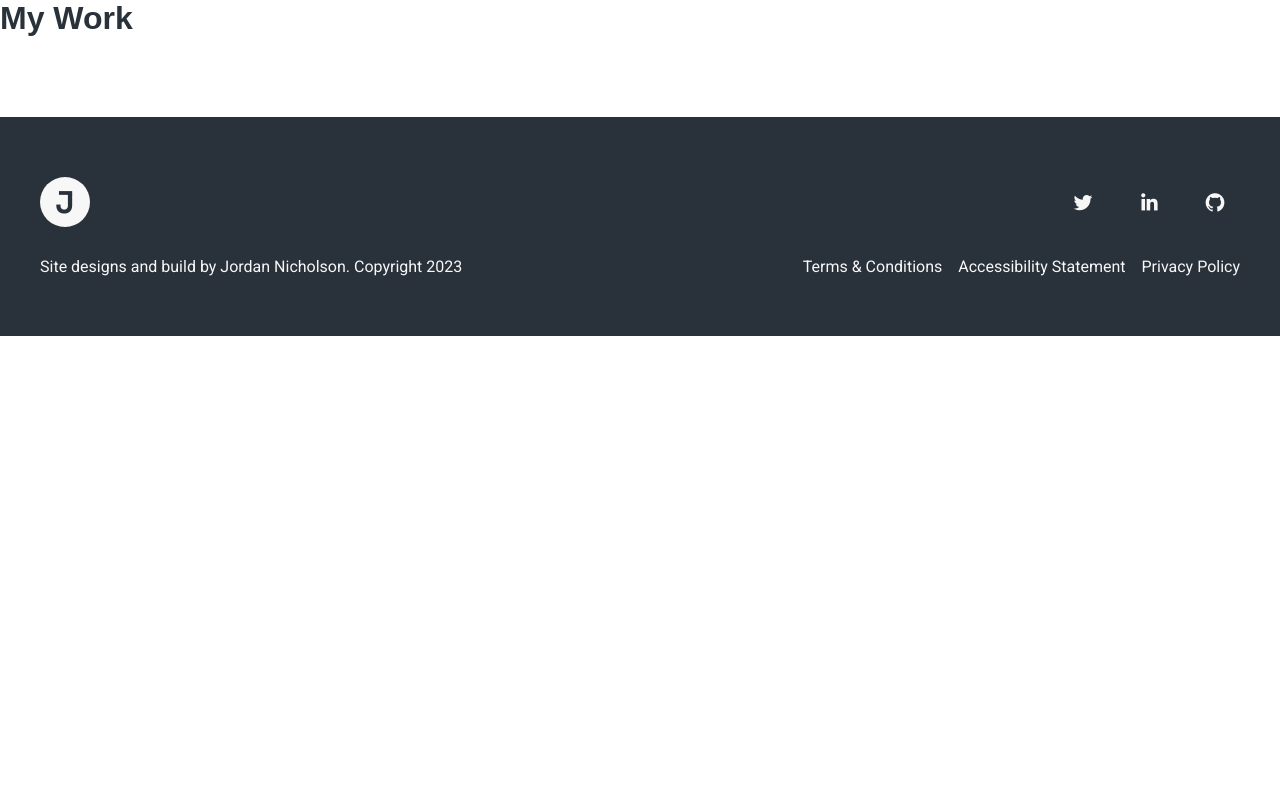
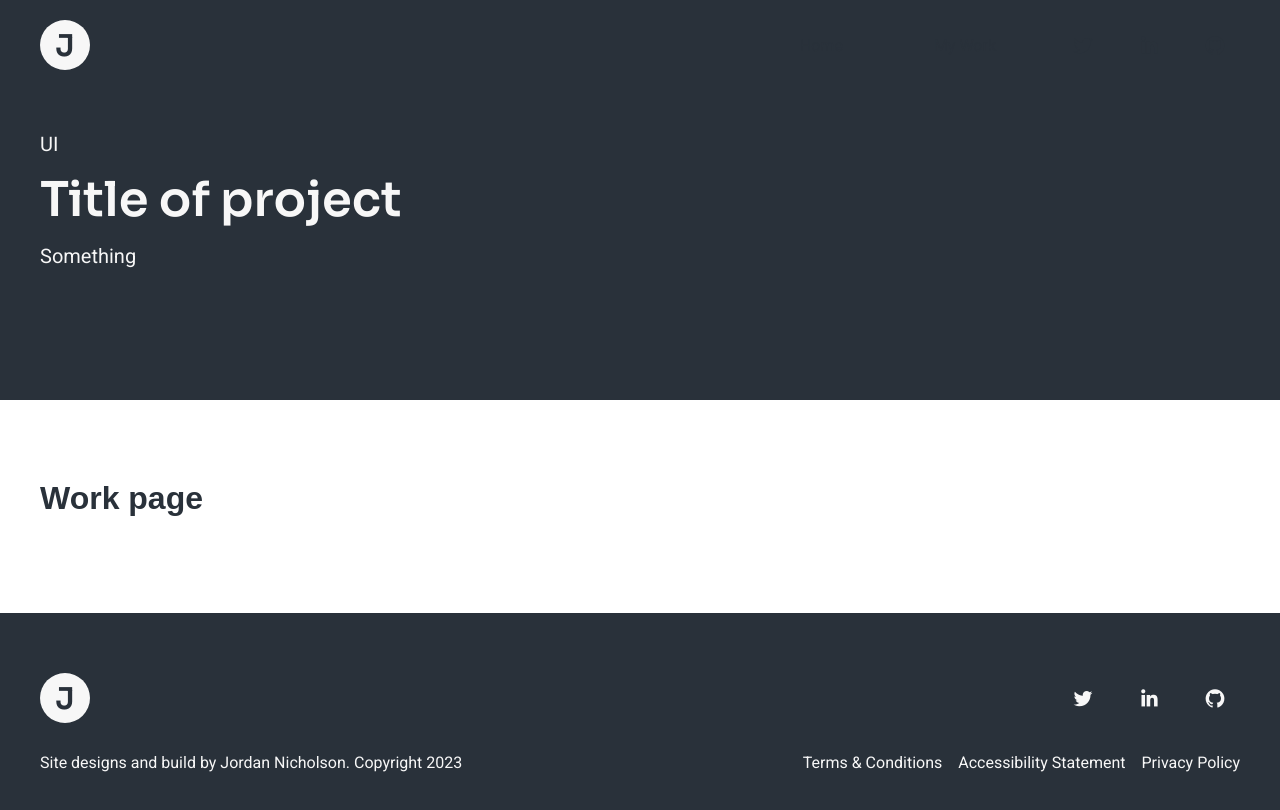
Before and after one commit to JordanNic/personal-site, a Nuxt app: page /work in a window 1280 px wide. Shown: the top 810 px of the page. Built offline with nearby package versions, Linux system fonts and the light colour scheme.

Commit message:
Updated index and work pages for new layout

```diff
--- a/pages/index.vue
+++ b/pages/index.vue
@@ -1,3 +1,22 @@
 <template>
-    <h1>Index page</h1>
+    <MasterHeader v-bind="masterHeadProps" />
+    <main class="container">
+        <h1>Index page</h1>
+    </main>
 </template>
+
+<script lang="ts">
+export default {
+    data() {
+        return {
+            masterHeadProps: {
+                logoBlack: true,
+                headerYellow: true,
+                tagLine: "Hi, I am Jordan and I am a",
+                title: "Product Designer",
+                introText: "Nice to meet you! Over the past couple of years, I have been working with various tech companies in and around Devon, working to improve their customers experience.",
+            },
+        }
+    }
+}
+</script>
--- a/pages/work.vue
+++ b/pages/work.vue
@@ -1,3 +1,22 @@
 <template>
-    <h1>My Work</h1>
+    <MasterHeader v-bind="masterHeadProps" />
+    <main class="container">
+        <h1>Work page</h1>
+    </main>
 </template>
+
+<script lang="ts">
+export default {
+    data() {
+        return {
+            masterHeadProps: {
+                logoBlack: false,
+                headerYellow: false,
+                tagLine: "UI",
+                title: "Title of project",
+                introText: "Something"
+            }
+        }
+    }
+}
+</script>
```
